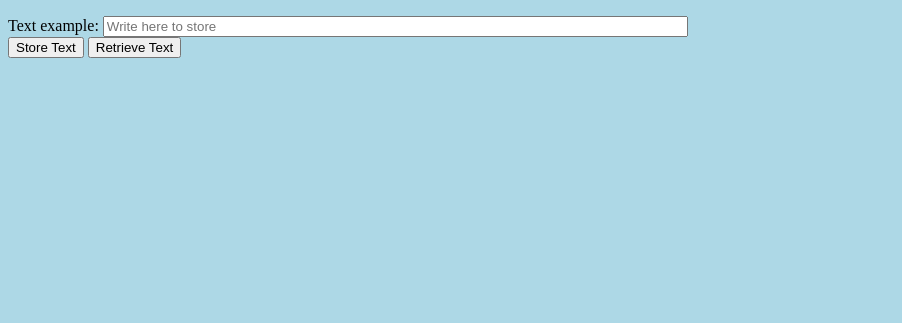
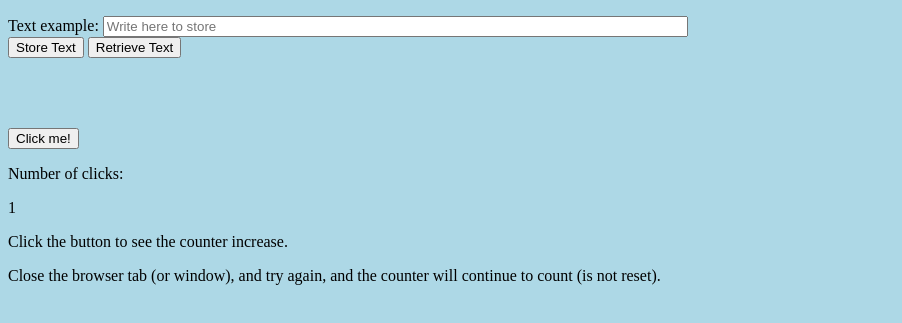
Before and after one commit to Yuka0203/gamedev22-yuka, a plain HTML site: page public/t3a19-local-storage-by-yuka.html in a window 1280 px wide. Shown: the part 131-454 px from the top of the page, without its empty margins (0-902 px from the left). Drawn offline with Linux system fonts and the light colour scheme.

Commit message:
Update t3a19-local-storage-by-yuka.html

```diff
--- a/public/t3a19-local-storage-by-yuka.html
+++ b/public/t3a19-local-storage-by-yuka.html
@@ -25,3 +25,28 @@ Text example: <input id="myText1" type=text size=70 value="" placeholder="Write
 <input type="button" value="Retrieve Text" onClick="{
    document.getElementById('myText1').value = localStorage.getItem('myStoredText')
 }">
+
+   <br><br><br><br>
+
+
+
+<p><button onclick="clickCounter()" type="button">Click me!</button></p>
+
+<p>Number of clicks:</p>
+<p id="demo"></p>
+
+<p>Click the button to see the counter increase.</p>
+<p>Close the browser tab (or window), and try again, and the counter will continue to count (is not reset).</p>
+
+<script>
+clickCounter();
+
+function clickCounter() {
+  if (localStorage.clickcount) {
+    localStorage.clickcount = Number(localStorage.clickcount)+1;
+  } else {
+    localStorage.clickcount = 1;
+  }
+  document.getElementById("demo").innerHTML = localStorage.clickcount;
+}
+</script>
```
